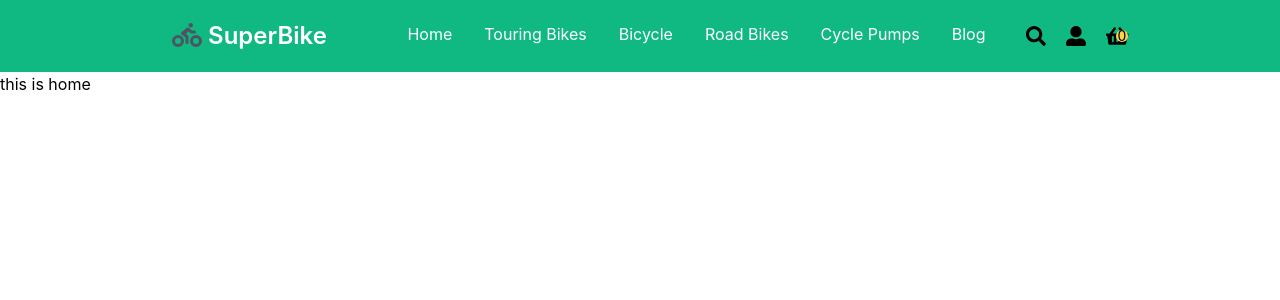
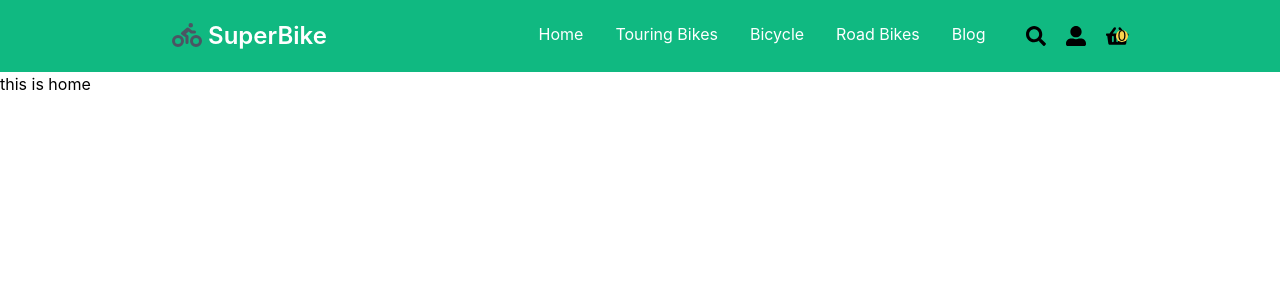
Before and after one commit to Hasan0734/super-bike, a React (Create React App) app: page / in a window 1280 px wide. Shown: the top 300 px of the page. Built offline with nearby package versions, Linux system fonts and the light colour scheme.

Commit message:
navbar added

```diff
--- a/src/component/Home/Navbar/Navbar.js
+++ b/src/component/Home/Navbar/Navbar.js
@@ -7,8 +7,8 @@ const Navbar = () => {
 
     return (
         <div className="flex">
-<div className="fixed z-40 w-10/12">
-            <div className={`bg-gray-200 h-screen   ${isOpen ? 'block' : 'hidden'}`}>
+            <div className="fixed z-40 w-10/12">
+                <div className={`bg-gray-200 h-screen   ${isOpen ? 'block' : 'hidden'}`}>
 
                     <div className="flex ">
                         <button className="bg-gray-500  hover:bg-green-500 py-5">Menu</button>
@@ -22,7 +22,7 @@ const Navbar = () => {
                         <li>Home</li>
                     </ul>
 
-            </div>
+                </div>
             </div>
             <nav className="bg-green-500 p-5 flex-1">
                 <div className="container">
@@ -34,14 +34,13 @@ const Navbar = () => {
 
                         <div className={`flex space-x-10 ${isOpen ? 'hidden' : 'block'}`}>
                             <div className="sm:hidden md:block">
-                                <ul className="flex space-x-3 md:space-x-3 lg:space-x-8  text-white text-base ">
-                                    <li className=""><a className="hover:text-gray-600" href="#">Home</a></li>
-                                    <li className=""><a className="hover:text-gray-600" href="#">Touring Bikes</a></li>
-                                    <li className=""><a className="hover:text-gray-600" href="#">Bicycle</a></li>
-                                    <li className=""><a className="hover:text-gray-600" href="#">Road Bikes</a></li>
-                                    <li className=""><a className="hover:text-gray-600" href="#">Cycle Pumps</a></li>
-                                    <li className=""><a className="hover:text-gray-600" href="#">Blog</a></li>
-                                </ul>
+                                <div className="flex space-x-3 md:space-x-3 lg:space-x-8  text-white text-base ">
+                                    <a className="hover:text-gray-600" href="#">Home</a>
+                                    <a className="hover:text-gray-600" href="#">Touring Bikes</a>
+                                    <a className="hover:text-gray-600" href="#">Bicycle</a>
+                                    <a className="hover:text-gray-600" href="#">Road Bikes</a>
+                                    <a className="hover:text-gray-600" href="#">Blog</a>
+                                </div>
                             </div>
                             <ul className="flex space-x-5 text-xl items-center justify-center">
                                 <li><FontAwesomeIcon className="cursor-pointer " icon={faSearch} /></li>
```
